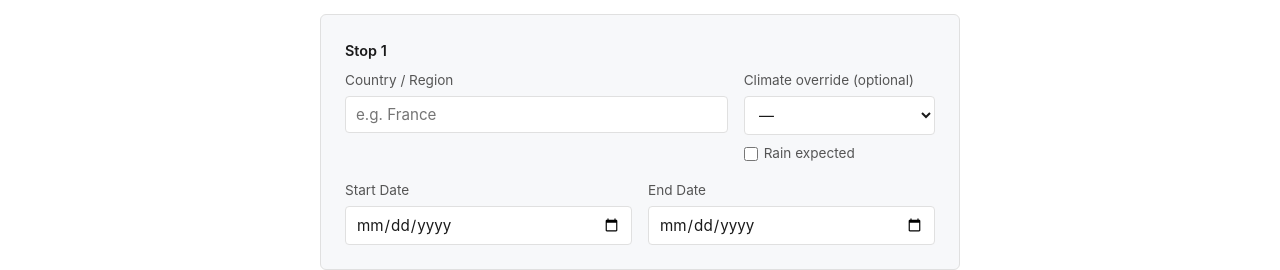
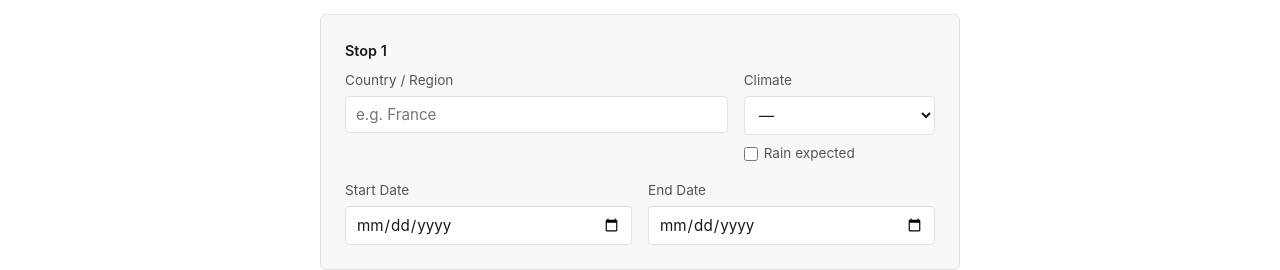
Before and after one commit to cjreitman/carry-on-ready, a React (Vite) app in the folder client/: page /build in a window 1280 px wide. Shown: the part 182-452 px from the top of the page. Built offline with nearby package versions, Linux system fonts and the light colour scheme; the HTML template or start-up script is replaced by a standard one.

Commit message:
remove some verbiage

```diff
--- a/client/src/pages/Build.jsx
+++ b/client/src/pages/Build.jsx
@@ -597,7 +597,7 @@ export default function Build() {
                 />
               </Field>
               <Field>
-                Climate override (optional)
+                Climate
                 <Select
                   value={s.climateOverride}
                   onChange={(e) =>
```
